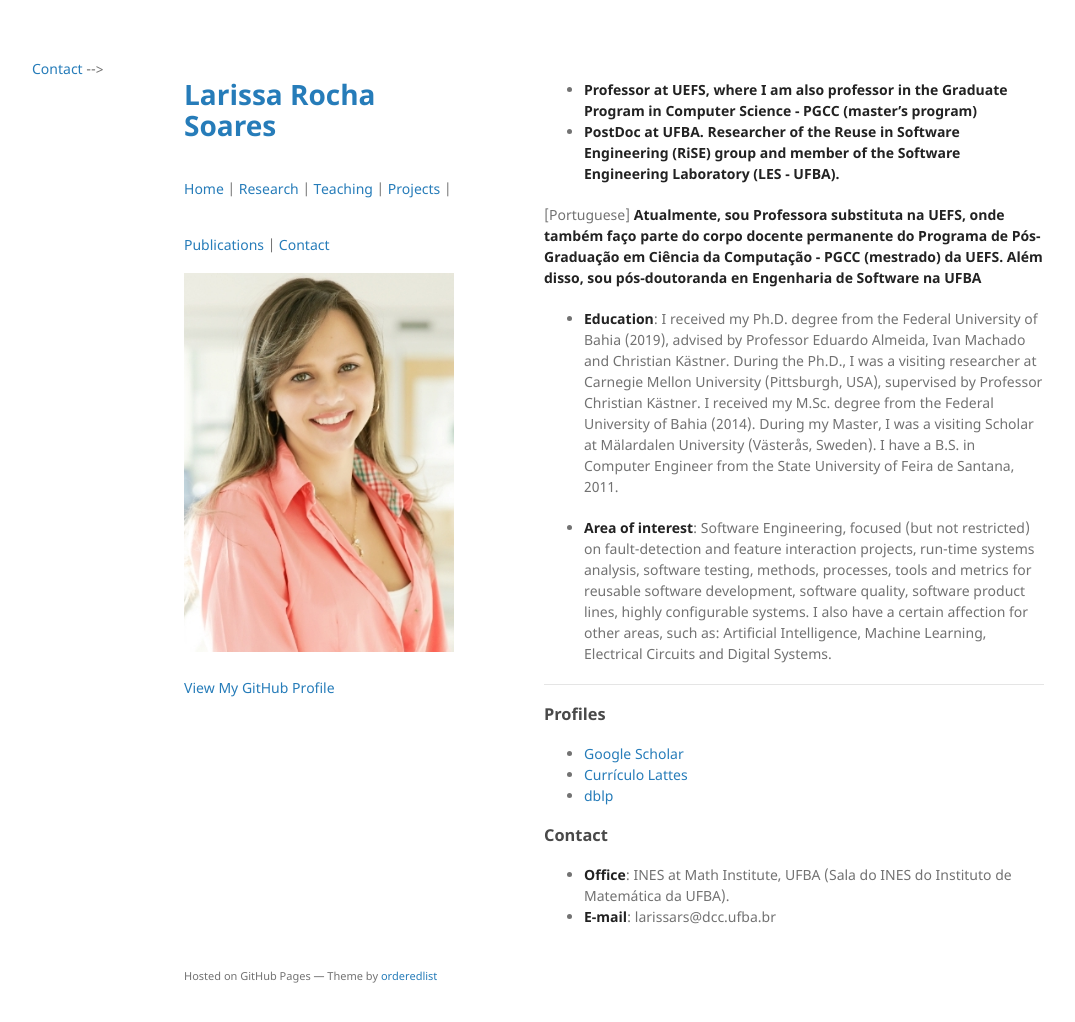
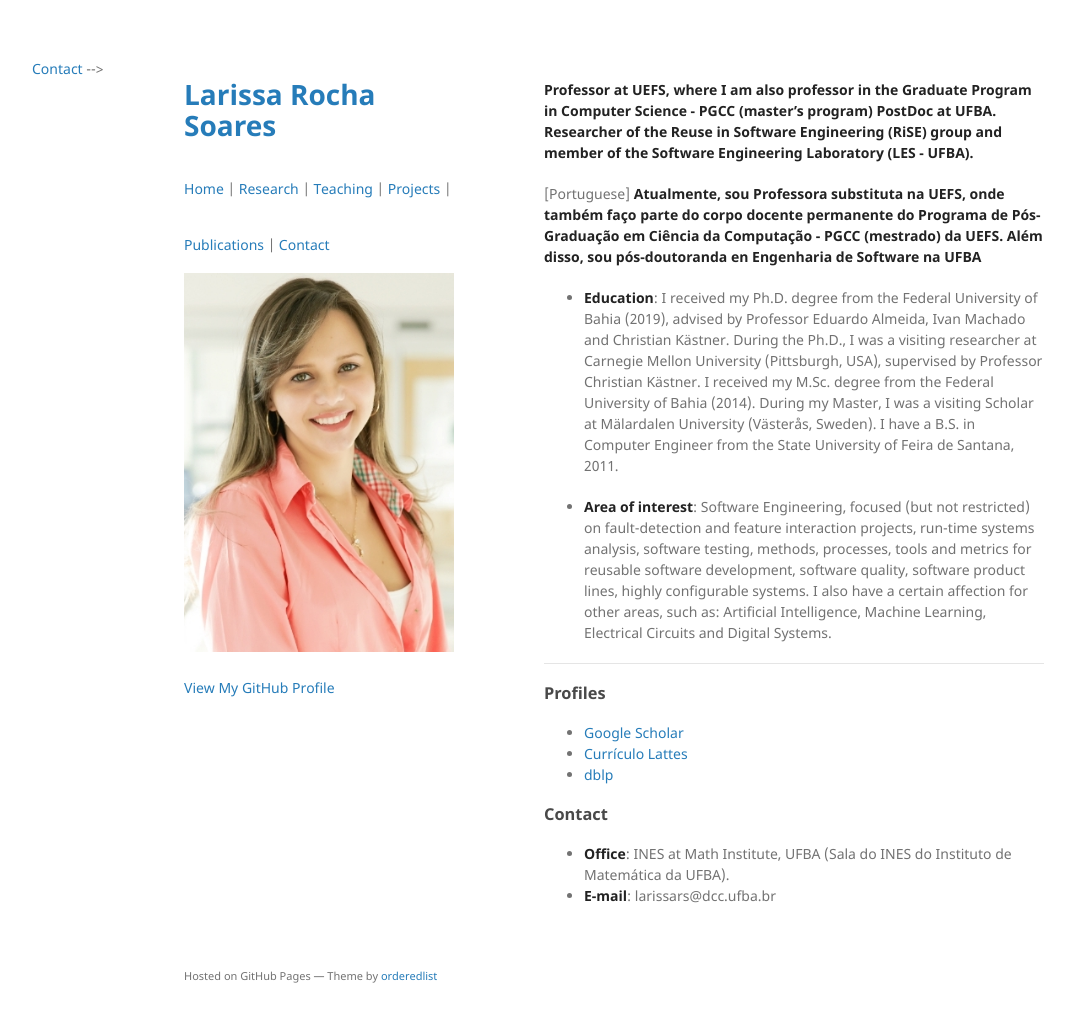
Before and after one commit to larirsoares/larirsoares.github.io, a Jekyll site: the page built from index.md, in a window 1280 px wide and 1055 px high. Shown: the top 1022 px of the window, without its empty margins (26-1101 px from the left). Built offline with Jekyll 4.4.1, drawn with Linux system fonts in a browser that asks for light colours; the repository's description, which GitHub fills in, is left out.

```diff
--- a/index.md
+++ b/index.md
@@ -3,8 +3,8 @@ layout: default
 ---
 
 <!-- [Link to another page](./another-page.html). -->
-* **Professor at UEFS, where I am also professor in the Graduate Program in Computer Science - PGCC (master's program)**
-* **PostDoc at UFBA. Researcher of the Reuse in Software Engineering (RiSE) group and member of the Software Engineering Laboratory (LES - UFBA).**
+**Professor at UEFS, where I am also professor in the Graduate Program in Computer Science - PGCC (master's program)**
+**PostDoc at UFBA. Researcher of the Reuse in Software Engineering (RiSE) group and member of the Software Engineering Laboratory (LES - UFBA).**
 
 [Portuguese] **Atualmente, sou Professora substituta na UEFS,  onde também faço parte do corpo docente permanente do Programa de Pós-Graduação em Ciência da Computação - PGCC (mestrado) da UEFS. Além disso, sou pós-doutoranda en Engenharia de Software na UFBA**
 
```
